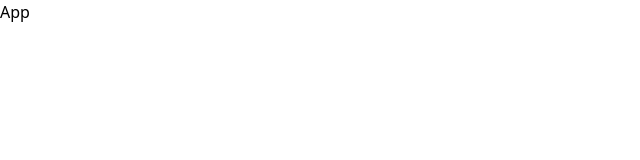
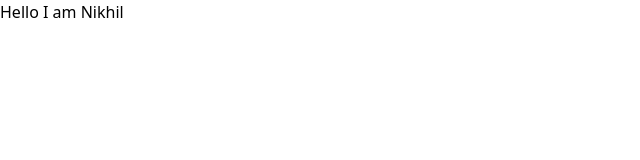
Before and after one commit to Vaibhavkrrishna/capstone-pro, a React (Create React App) app: page / in a window 1280 px wide. Shown: the top 160 px of the page, without its empty margins (0-640 px from the left). Built offline with nearby package versions, Linux system fonts and the light colour scheme.

Commit message:
Update App.js

```diff
--- a/src/App.js
+++ b/src/App.js
@@ -2,6 +2,6 @@ import React from 'react'
 
 export default function App() {
   return (
-    <div>App</div>
+    <div>Hello I am Nikhil</div>
   )
 }
```
